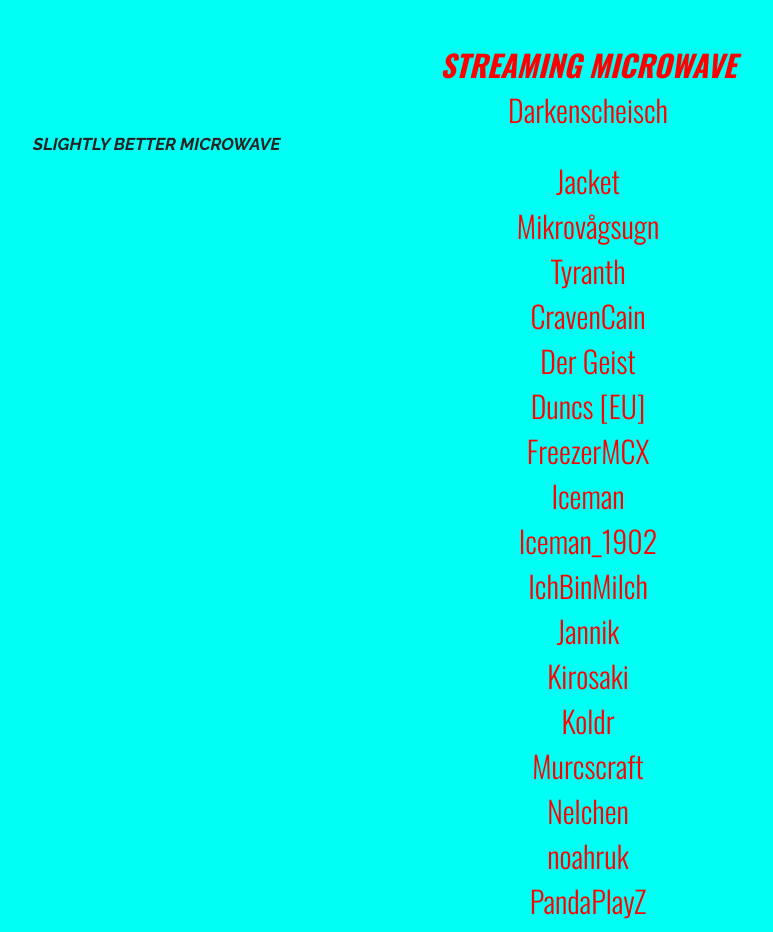
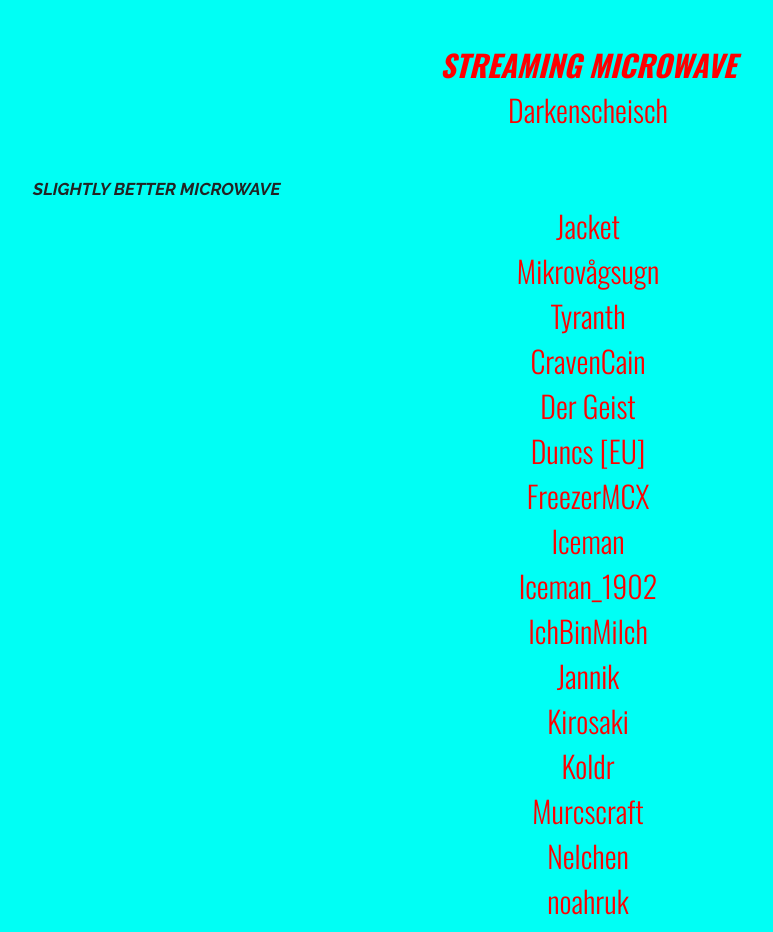
Before and after one commit to DevSodokusFileTransfer/Microside, a plain HTML site: page index.html in a window 1280 px wide. Shown: the part 3242-4174 px from the top of the page, without its empty margins (52-825 px from the left). Drawn offline with nearby package versions, Linux system fonts and the light colour scheme.

Commit message:
Update index.html

```diff
--- a/index.html
+++ b/index.html
@@ -116,7 +116,7 @@
 
     <div class="container">
         <div class="row">
-            <div class="col-xs-12 lead"><p><strong><em>The Microwaving Toaster</em></strong></p><p>Microwave</p><p><strong><em><br></em></strong></p><p><strong><em>Dictator Microwave</em></strong></p><p>Microwave</p><p>Reji</p><strong><em><br></em></strong></p><p><strong><em>Supreme Microwave</em></strong></p><p>Reji</p><p>Dev Sudoku</p><strong><br></strong></p><p><strong><em>GLOBAL MICROWAVE!</em></strong></p><p>hubbel</p><p>Aim_Hero</p><p>luca.</p><p><br></p><p><strong><em>SUPERRIOR MICROWAVE</em></strong></p><p>Darkenscheisch</p><p><br></p><p><strong><em>STREAMING MICROWAVE</em></strong><p>Darkenscheisch</p><strong><em>SLIGHTLY BETTER MICROWAVE</em></strong><p>Jacket</p><p>Mikrovågsugn</p><p>Tyranth</p><p>CravenCain</p><p>Der Geist</p><p>Duncs [EU]</p><p>FreezerMCX</p><p>Iceman</p><p>Iceman_1902</p><p>IchBinMilch</p><p>Jannik</p><p>Kirosaki</p><p>Koldr</p><p>Murcscraft</p><p>Nelchen</p><p>noahruk</p><p>PandaPlayZ</p><p>Parzival</p><p>Pischnat</p><p>TSMDieTigerEnte</p><p>Warminer1Hero</p><p><br></p><p><strong><em>Keine Rollen</em></strong></p><p>Pulse</p><p>sowieimmer</p><p>Xis</p><p><br></p><p><em><strong>Bot/s</strong></em></p><p>Rythm</p><p>Mee6</p></div>
+            <div class="col-xs-12 lead"><p><strong><em>The Microwaving Toaster</em></strong></p><p>Microwave</p><p><strong><em><br></em></strong></p><p><strong><em>Dictator Microwave</em></strong></p><p>Microwave</p><p>Reji</p><strong><em><br></em></strong></p><p><strong><em>Supreme Microwave</em></strong></p><p>Reji</p><p>Dev Sudoku</p><strong><br></strong></p><p><strong><em>GLOBAL MICROWAVE!</em></strong></p><p>hubbel</p><p>Aim_Hero</p><p>luca.</p><p><br></p><p><strong><em>SUPERRIOR MICROWAVE</em></strong></p><p>Darkenscheisch</p><p><br></p><p><strong><em>STREAMING MICROWAVE</em></strong><p>Darkenscheisch</p><p><strong><em><br></em></strong></p><strong><em>SLIGHTLY BETTER MICROWAVE</em></strong><p>Jacket</p><p>Mikrovågsugn</p><p>Tyranth</p><p>CravenCain</p><p>Der Geist</p><p>Duncs [EU]</p><p>FreezerMCX</p><p>Iceman</p><p>Iceman_1902</p><p>IchBinMilch</p><p>Jannik</p><p>Kirosaki</p><p>Koldr</p><p>Murcscraft</p><p>Nelchen</p><p>noahruk</p><p>PandaPlayZ</p><p>Parzival</p><p>Pischnat</p><p>TSMDieTigerEnte</p><p>Warminer1Hero</p><p><br></p><p><strong><em>Keine Rollen</em></strong></p><p>Pulse</p><p>sowieimmer</p><p>Xis</p><p><br></p><p><em><strong>Bot/s</strong></em></p><p>Rythm</p><p>Mee6</p></div>
         </div>
     </div>
 
```
